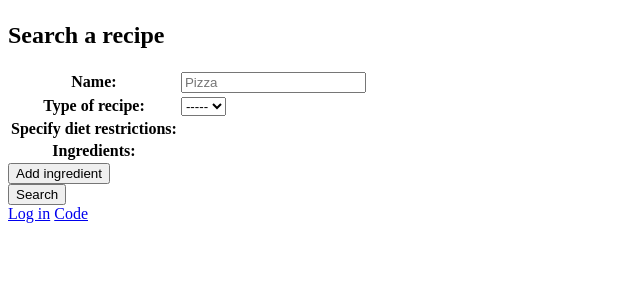
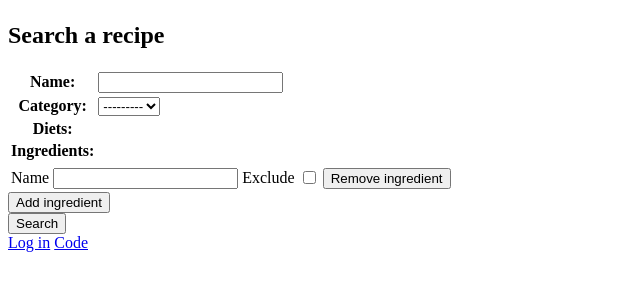
Before and after one commit to Hungry-Students/recipy, a Django app: page /recipes/search in a window 1280 px wide. Shown: the part 58-358 px from the top of the page, without its empty margins (0-640 px from the left). Run offline with Django 3.2, Linux system fonts and the light colour scheme; data that the repository does not hold is empty.

Commit message:
Plug search with its form TODO : allow to have pre-filled fields TODO : manage to show errors

```diff
--- a/recipes/forms.py
+++ b/recipes/forms.py
@@ -167,7 +167,24 @@ class SearchRecipeForm(Form):
 	name = forms.CharField(label = 'Name', required=False)
 	category = forms.ModelChoiceField(RecipeCategory.objects.all(), label = 'Category', required=False)
 	diets = forms.ModelMultipleChoiceField(RestrictedDiet.objects.all(), label = 'Diets', widget = forms.CheckboxSelectMultiple, required=False)
-	ingredients = IngredientsField(label='Ingredients', required=False, display_type = 1, validators = [validate_no_duplicate, validate_non_empty_name])
+	ingredients = IngredientsField(label='Ingredients', required=False, display_type = 1, validators = [validate_no_duplicate])
+
+	def search(self):
+		#filtering name
+		query = Recipe.objects.filter(name__icontains = self.cleaned_data['name'])
+		#filtering category
+		if self.cleaned_data['category']:
+			query = query.filter(category__name = self.cleaned_data['category'])
+		#filtering diet
+		for diet in self.cleaned_data['diets']:
+			query = query.filter(diets__name=diet)
+		#filtering ingredients
+		for ingredient in self.cleaned_data['ingredients']:
+			if ingredient.exclude:
+				query = query.exclude(ingredients__name=ingredient.name)
+			else:
+				query = query.filter(ingredients__name=ingredient.name)
+		return query
 
 
 class CommentForm(forms.ModelForm):
--- a/recipes/templates/recipes/search.html
+++ b/recipes/templates/recipes/search.html
@@ -14,7 +14,10 @@
 <div id ="search">
 <form method="post" action="{% url 'recipes:search' %}">
 	{% csrf_token %}
-
+	<table>
+	{{form.as_table}}
+	</table> <br>
+	<!--
 	<datalist id= "ingredients_list">
 		<option value=""> None </option>
 		{% for ingredient in ingredient_list %}
@@ -61,7 +64,7 @@
 			    {% trans "Add ingredient" %}
 			</button>
 		<tr>
-	</table><br>
+	</table><br> -->
 
 	<input type="submit" value={% trans "Search" %}>
 </form>
--- a/recipes/views.py
+++ b/recipes/views.py
@@ -7,7 +7,7 @@ from django.contrib.auth.decorators import login_required
 from recipe_scrapers import scrape_me, WebsiteNotImplementedError
 from .models import Ingredient, Recipe, IngredientQuantity, RecipeCategory, RestrictedDiet, Comment
 from .parser import IngredientParser, YieldsParser
-from .forms import InputRecipeForm, CommentForm
+from .forms import InputRecipeForm, SearchRecipeForm, CommentForm
 
 def index(request):
     latest_recipes_list = Recipe.objects.order_by('-id')[:5]
@@ -97,49 +97,26 @@ def scrape(request):
 
 ### SEARCHING RECIPES ###
 def search(request):
-	ingredient_list = Ingredient.objects.order_by('name')
-	recipe_category_list = RecipeCategory.objects.all()
-	diet_list = RestrictedDiet.objects.all()
 	if request.method == 'GET':
+		form = SearchRecipeForm()
 		context = {
-			'ingredient_list' : ingredient_list,
-			'recipe_category_list' : recipe_category_list,
-			'diet_list' : diet_list,
+			'form' : form,
 			'results' : None,
 			'has_results': False,
 		}
 		return render(request , 'recipes/search.html', context)
 	else:
-		#filtering name
-		querry = Recipe.objects.filter(name__icontains = request.POST['recipe_name'])
-		#filtering category
-		if request.POST['recipe_category']:
-			querry = querry.filter(category__name = request.POST['recipe_category'])
-		#filtering diet
-		for diet in request.POST.getlist('diets'):
-			querry = querry.filter(diets__name=diet)
-		#filtering ingredients
-		for e in request.POST.keys():
-			m = re.search('ingredient(?P<id>[0-9]+)_name', e)
-			if m is not None:
-				ingredient_id = m.group('id')
-				ingredient_name = request.POST[e]
-				if ingredient_name == '':
-					continue
-				ingredient_name = ingredient_name.lower() #note : ingredients are stored using lowercase
-				if request.POST.get('exclude_'+ingredient_id,None):
-					querry = querry.exclude(ingredients__name=ingredient_name)
-				else:
-					querry = querry.filter(ingredients__name=ingredient_name)
-
-		context = {
-			'ingredient_list' : ingredient_list,
-			'recipe_category_list' : recipe_category_list,
-			'diet_list' : diet_list,
-			'results' : querry,
-			'has_results': True,
-		}
-		return render(request , 'recipes/search.html', context)
+		form = SearchRecipeForm(request.POST)
+		if form.is_valid():
+			query = form.search()
+			context = {
+				'form' : form,
+				'results' : query,
+				'has_results': True,
+			}
+			return render(request , 'recipes/search.html', context) #TODO : look at how we can use a redirection for this.
+		print(form.errors)
+		return write(request, error_message_form = 'Submitted an invalid form')
 
 ### Non view functions ###
 
```
